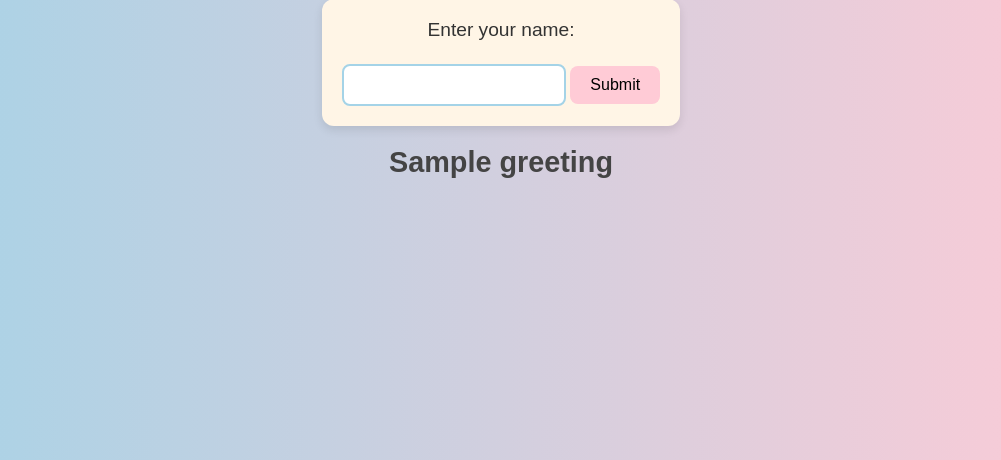
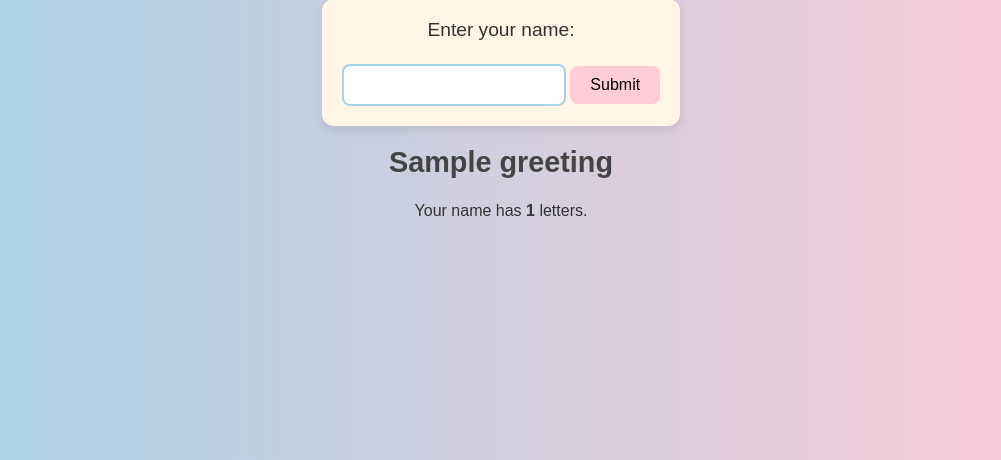
Before and after one commit to httpLei/FGPD_two, a Django app: template second_app/app_two/templates/app_two/home.html in a window 1280 px wide. Shown: the part 178-638 px from the top of the page, without its empty margins (139-1140 px from the left). Run offline with Django 5.2, Linux system fonts and the light colour scheme; the template is opened without the code that fills it: most values are stand-ins (such as "Sample title", 1, 10 or a date in 2020).

Commit message:
feature(app_two): complete app setup

```diff
--- a/second_app/app_two/templates/app_two/home.html
+++ b/second_app/app_two/templates/app_two/home.html
@@ -17,6 +17,7 @@
 
     {% if greeting %}
         <h2>{{ greeting }}</h2>
+        <p>Your name has <strong>{{ letter_count }}</strong> letters.</p>
     {% endif %}
 </body>
 </html>
--- a/second_app/app_two/views.py
+++ b/second_app/app_two/views.py
@@ -6,4 +6,5 @@ def home(request):
         name = request.POST.get("name")
         if name:
             context["greeting"] = f"Hello, {name}! Welcome to my Website."
+            context["letter_count"] = len(name)
     return render(request, 'app_two/home.html', context)
```
